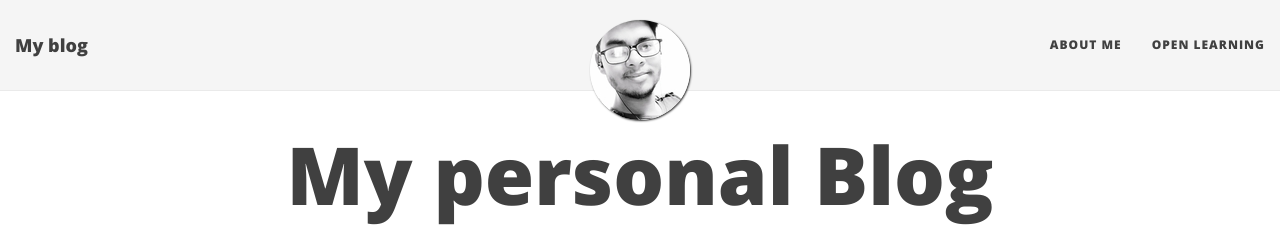
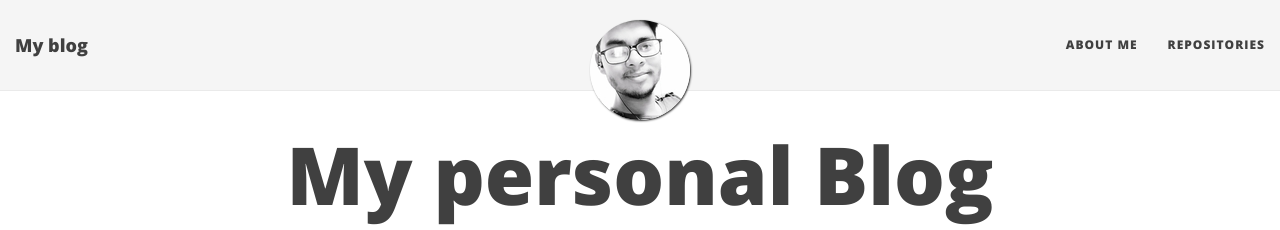
Before and after one commit to hemang-2001/blog, a Jekyll site: the page built from index.html, in a window 1280 px wide. Shown: the top 230 px of the page. Built offline with Jekyll 4.4.1, drawn with Linux system fonts in a browser that asks for light colours; nearby versions of some CDN libraries; the list of posts is cut into pages by our own code.

Commit message:
Update _config.yml

```diff
--- a/_config.yml
+++ b/_config.yml
@@ -24,7 +24,7 @@ description: A virtual proof that my name is awesome!
 # List of links in the navigation bar
 navbar-links:
  About Me: "aboutme"
- Open Learning: "openlearning"
+ Repositories: "repo"
  # Projects: "projects"
 #  Resources:
 #    - Beautiful Jekyll: "http://deanattali.com/beautiful-jekyll/"
```
